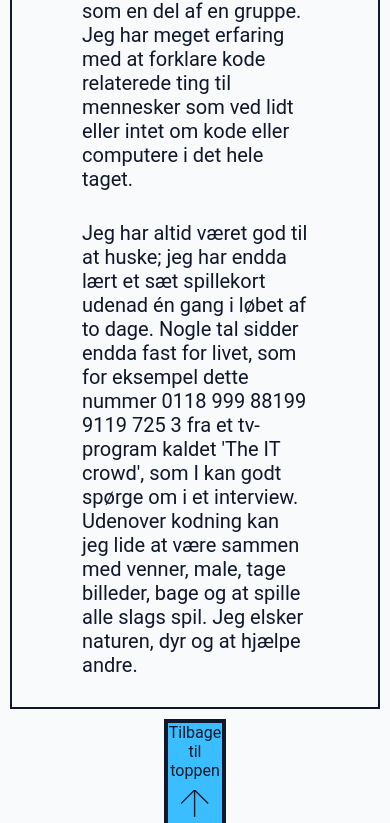
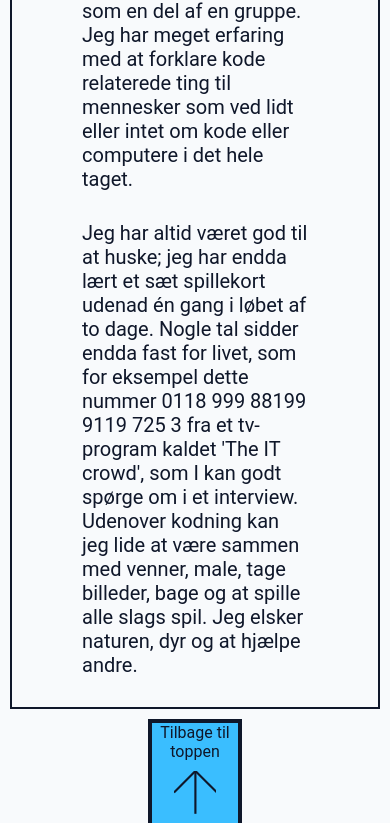
Before and after one commit to Inga-Helgadottir/CodeCV, a React (Create React App) app: page / in a window 390 px wide. Shown: the part 1589-2412 px from the top of the page. Built offline with nearby package versions, Linux system fonts and the light colour scheme.

Commit message:
code clean up

```diff
--- a/src/Styles/BackToTheTopComponent.css
+++ b/src/Styles/BackToTheTopComponent.css
@@ -43,3 +43,16 @@
     margin: 1% 42%;
   }
 }
+
+@media only screen and (max-width: 812px) {
+  #backToTheTopArrowButton {
+    /* font-size: small; */
+    margin: 1% 40%;
+  }
+}
+
+@media only screen and (max-width: 626px) {
+  #backToTheTopArrowButton {
+    margin: 2% 38%;
+  }
+}
```
